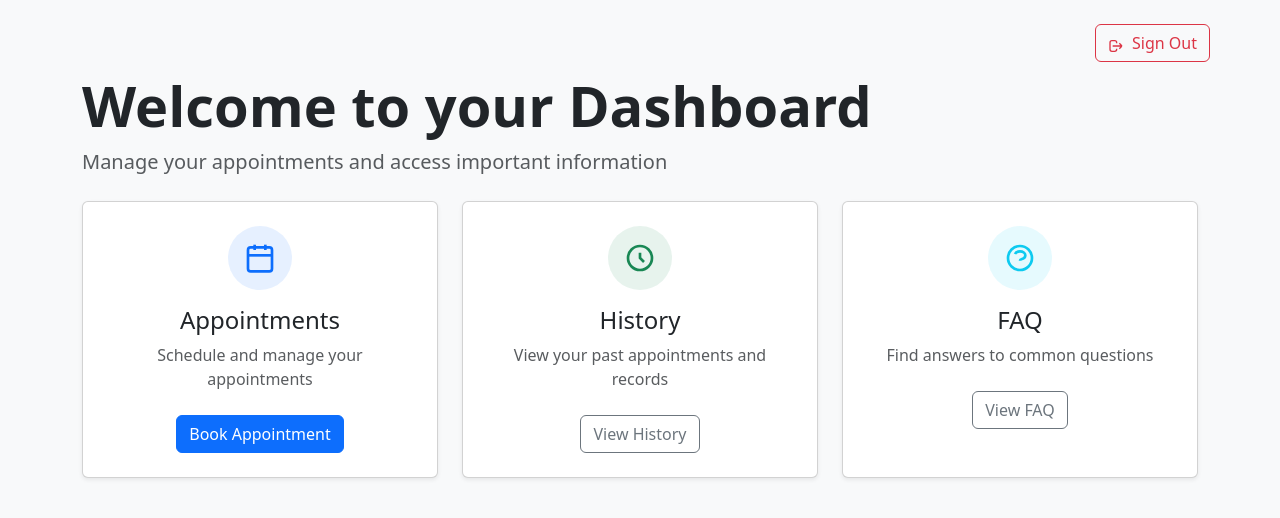
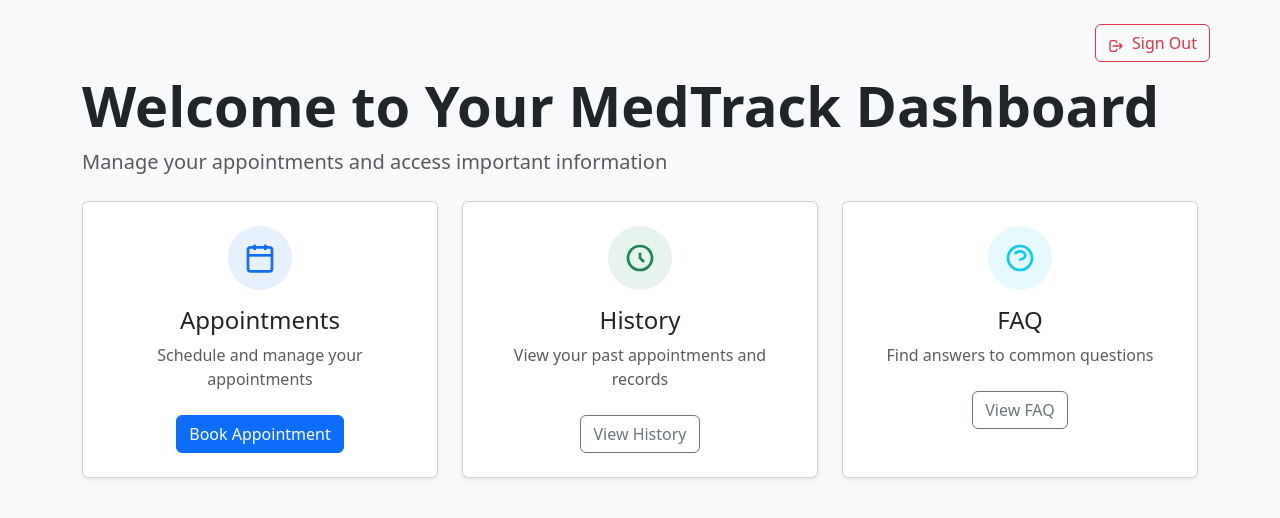
Before and after one commit to MedTrackSWE/MedTrack, a React (Vite) app in the folder MedTrack/: page /dashboard in a window 1280 px wide. Shown: the top 518 px of the page. Built offline with nearby package versions, Linux system fonts and the light colour scheme.

Commit message:
Fixed appointment routing and changed welcome message.

```diff
--- a/MedTrack/src/pages/Dashboard.tsx
+++ b/MedTrack/src/pages/Dashboard.tsx
@@ -46,7 +46,7 @@ const Dashboard: React.FC = () => {
 
         {/* Header Section */}
         <div className="mb-4 pt-5">
-          <h1 className="display-4 fw-bold">Welcome to your Dashboard</h1>
+          <h1 className="display-4 fw-bold">Welcome to Your MedTrack Dashboard</h1>
           <p className="text-muted lead">
             Manage your appointments and access important information
           </p>
@@ -89,7 +89,7 @@ const Dashboard: React.FC = () => {
                 </p>
                 <Button
                   color="primary"
-                  onClick={() => handleNavigation('appointments')}
+                  onClick={() => navigate('/appointment-scheduler')}
                 >
                   Book Appointment
                 </Button>
```
